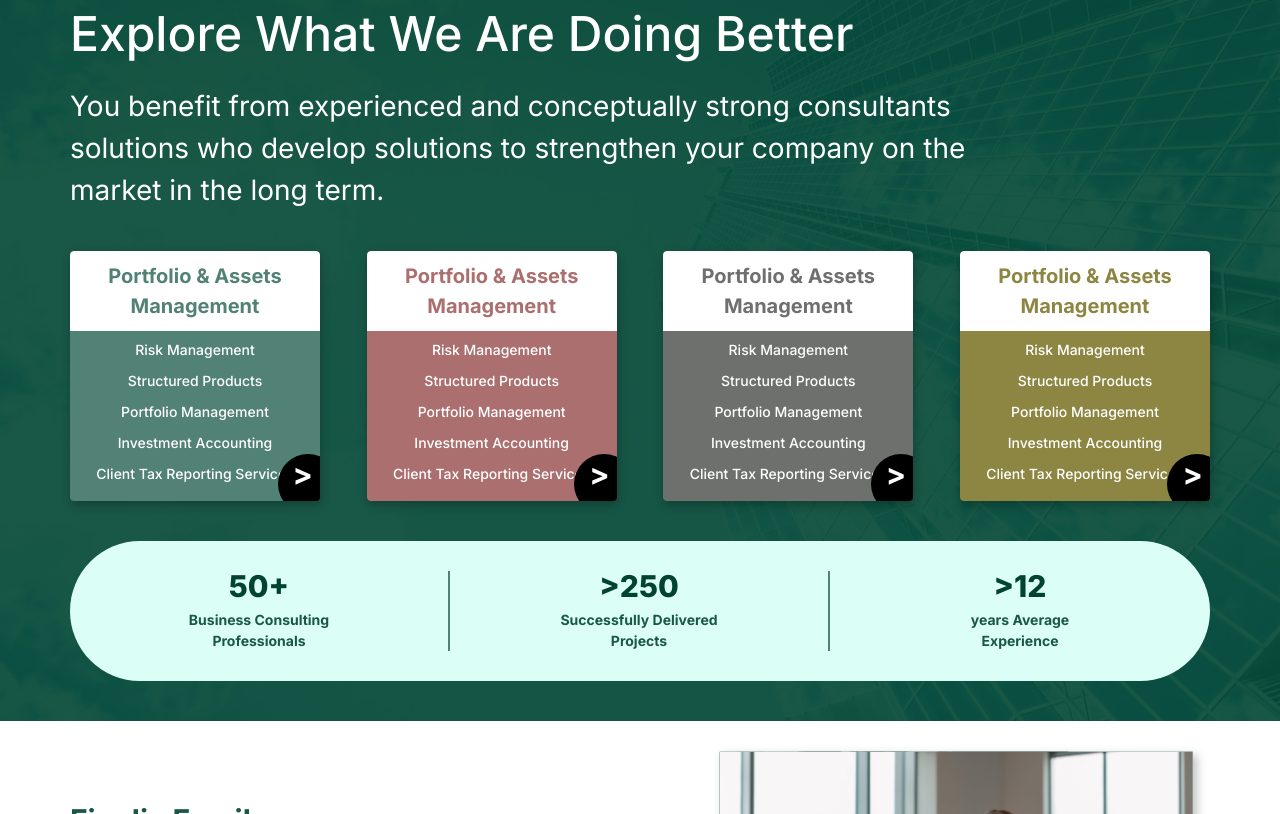
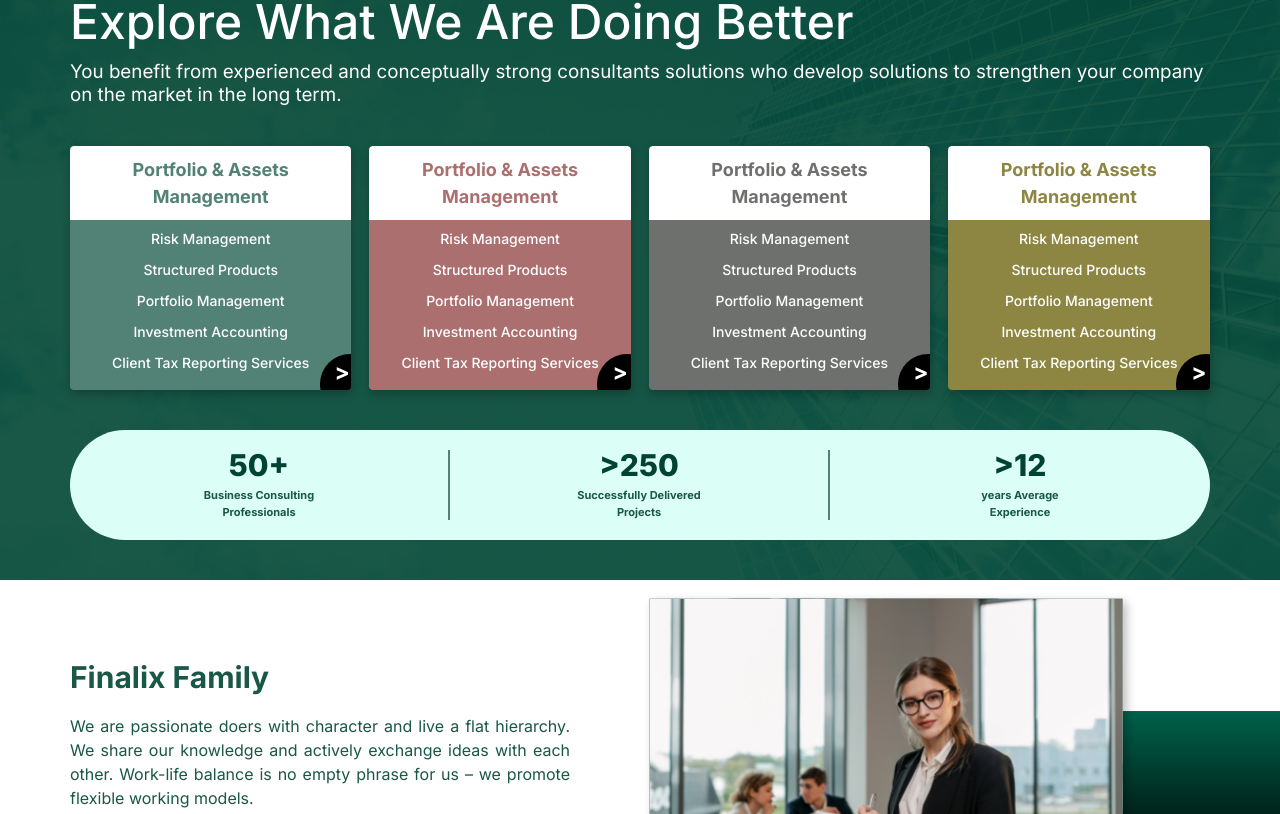
Before and after one commit to activus-d/finalix, a Next.js app: page / in a window 1280 px wide. Shown: the part 626-1440 px from the top of the page. Built offline with nearby package versions, Linux system fonts and the light colour scheme.

Commit message:
explore and finalixSec made mobile responsive

```diff
--- a/components/ExploreCom.jsx
+++ b/components/ExploreCom.jsx
@@ -2,9 +2,9 @@ import React from 'react'
 
 const ExploreCom = () => {
   return (
-    <section className='w-4/5 mb-16'>
-      <h2 className='text-white text-48 font-medium mb-6'>Explore What We Are Doing Better</h2>
-      <p className='text-white text-28 mb-6'>You benefit from experienced and conceptually strong consultants solutions who develop solutions to strengthen your company on the market in the long term.</p>
+    <section className='w-full mb-16'>
+      <h2 className='text-white text-4xl font-medium mb-6 text-center ss:text-5xl lg:text-48 lg:text-left'>Explore What We Are Doing Better</h2>
+      <p className='text-white text-2xl mb- text-center ss:text-3xl lg:text-left '>You benefit from experienced and conceptually strong consultants solutions who develop solutions to strengthen your company on the market in the long term.</p>
       {/* <Image src={exploreBg} width={30}/> */}
     </section>
   )
--- a/components/FiftyCom.jsx
+++ b/components/FiftyCom.jsx
@@ -2,18 +2,18 @@ import React from 'react'
 
 const FiftyCom = () => {
   return (
-    <section className='flex bg-veryLightGreen h-56 items-center rounded-full'>
+    <section className='flex bg-veryLightGreen h-40 items-center rounded-full ss:h-44 lg:52'>
       <div className='flex flex-col justify-center align-center border-r-2 border-lightGreen basis-1/3'>
-        <h3 className='text-verydeepGreen text-5xl font-extrabold text-center mb-3'>50+</h3>
-        <p className='text-deepGreen font-bold text-center inline-block w-5/6 m-auto'>Business Consulting <br/>Professionals</p>
+        <h3 className='text-verydeepGreen text-3xl font-extrabold text-center mb-3 ss:text4xl lg:text-5xl'>50+</h3>
+        <p className='text-deepGreen text-8 font-bold text-center inline-block m-auto ss:text-11 ss:w-5/6'>Business Consulting <br/>Professionals</p>
       </div>
       <div className='flex flex-col justify-center align-center border-r-2 border-lightGreen basis-1/3'>
-        <h3 className='text-verydeepGreen text-5xl font-extrabold text-center mb-3'>>250</h3>
-        <p className='text-deepGreen font-bold text-center inline-block w-5/6 m-auto'>Successfully Delivered <br/>Projects</p>
+        <h3 className='text-verydeepGreen text-3xl font-extrabold text-center mb-3 ss:text4xl lg:text-5xl'>>250</h3>
+        <p className='text-deepGreen text-8 font-bold text-center inline-block m-auto ss:text-11 ss:w-5/6'>Successfully Delivered <br/>Projects</p>
       </div>
       <div className='flex flex-col justify-center align-center basis-1/3'>
-        <h3 className='text-verydeepGreen text-5xl font-extrabold text-center mb-3'>>12</h3>
-        <p className='text-deepGreen font-bold text-center inline-block w-5/6 m-auto'>years Average <br/>Experience</p>
+        <h3 className='text-verydeepGreen text-3xl font-extrabold text-center mb-3 ss:text4xl lg:text-5xl'>>12</h3>
+        <p className='text-deepGreen text-8 font-bold text-center inline-block m-auto ss:text-11 ss:w-5/6'>years Average <br/>Experience</p>
       </div>
     </section>
   )
--- a/components/FinalixSec.jsx
+++ b/components/FinalixSec.jsx
@@ -6,19 +6,19 @@ import finalixSecImg2 from '../public/assets/images/finalixSecImg2.svg'
 const FinalixSec = ({props}) => {
   return (
     <section className=''>
-      <section className="grid grid-cols-2 bg-[url('../public/assets/images/finalixSecBg2.svg')] bg-no-repeat bg-35% bg-right px-28 py-10">
-        <div className='basis-1/2 flex flex-col justify-center text-justify pr-28'>
-          <h3 className='text-5xl text-deepGreen mb-9 font-bold'>
+      <section className="ss:grid ss:grid-cols-2 ss:bg-[url('../public/assets/images/finalixSecBg2.svg')] bg-no-repeat bg-35% bg-right px-5 py-5 ss:px-28">
+        <div className=' flex flex-col justify-center items-center text-center ss:pr-28 ss:text-justify ss:items-start'>
+          <h3 className='text-4xl text-deepGreen mb-9 font-bold lg:text-5xl'>
           Finalix Family
           </h3>
-          <p className='text-3xl mb-9 text-deepGreen'>
+          <p className='text-12 mb-9 text-deepGreen lg:text-16'>
             We are passionate doers with character and live a flat hierarchy. We share our knowledge and actively exchange ideas with each other. Work-life balance is no empty phrase for us – we promote flexible working models.
           </p>
           <button className='w-56 px-3 py-5 bg-deepGreen text-white text-2xl rounded-2xl'>
             Explore More >
           </button>
         </div>
-        <div className=" basis-2/4 flex justify-end">
+        <div className="hidden ss:block flex justify-end self-center">
           <Image
             src={finalixSecImg1}
             width={500}
@@ -26,19 +26,20 @@ const FinalixSec = ({props}) => {
           />
         </div>
       </section>
-      <section className="grid grid-cols-2 bg-[url('../public/assets/images/finalixSecBg2.svg')] bg-no-repeat bg-35% bg-left px-28 py-10">
-        <div className=" basis- flex justify-start">
+      <section className="ss:grid ss:grid-cols-2 ss:bg-[url('../public/assets/images/finalixSecBg2.svg')] bg-no-repeat bg-35% bg-left px-5 py-10 ss:px-28">
+        <div className="hidden ss:block flex justify-end self-center">
           <Image
             src={finalixSecImg2}
             width={500}
             height={350}
+            className='w-[800px] h-[500px]'
           />
         </div>
-        <div className='basis-1/2 pl-28 flex flex-col justify-center text-justify'>
-          <h3 className='text-5xl text-deepGreen mb-9 font-bold'>
+        <div className='flex flex-col justify-center items-center text-center ss:pl-28 ss:text-justify ss:text-left ss:items-start'>
+          <h3 className='text-4xl text-deepGreen mb-9 font-bold lg:text-5xl'>
             Recruiting
           </h3>
-          <p className='text-3xl mb-9 text-deepGreen'>
+          <p className='text-12 mb-9 text-deepGreen lg:text-16'>
             With us, you will accompany and develop value-creating projects with banks and insurance companies. The finalix Family is always looking for new consultants to join us in rethinking the financial industry. Are you ready?
           </p>
           <button className='w-56 px-3 py-5 bg-deepGreen text-white text-2xl rounded-2xl'>
--- a/components/Portfolio.jsx
+++ b/components/Portfolio.jsx
@@ -2,31 +2,89 @@ import React, {useState} from 'react'
 
 const Portfolio = ({title,content}) => {
   const [portfolioColor, setPortfolioColor]  = useState({lightGreen: '#528276', lightBrown: '#ab6f6f', midGray: '#6e706e', deepCyan: '#8d8642'})
+  const [portfolioOptions] = useState({title: 'Portfolio & Assets Management', options: ['Risk management', 'Structured product', 'Portfolio Management', 'Investment Accounting']})
+//
   return (
-    <section className='flex justify-between'>
-      <SinglePortfolio bgColor={portfolioColor.lightGreen}/>
-      <SinglePortfolio bgColor={portfolioColor.lightBrown}/>
-      <SinglePortfolio bgColor={portfolioColor.midGray}/>
-      <SinglePortfolio bgColor={portfolioColor.deepCyan}/>
+    <section className='hidden ss:flex ss:justify-around ss:gap-x-20 lg:grid-cols-4 lg:grid-rows-1 lg:gap-x-7'>
+      <SinglePortfolioOne
+        bgColor={portfolioColor.lightGreen}
+        options={portfolioOptions.options}
+        title={'Portfolio & Assets Management'}
+        option1={'Risk Management'}
+        option2={'Structured Products'}
+        option3={'Portfolio Management'}
+        option4={'Investment Accounting'}
+        option5={'Client Tax Reporting Services'}
+      />
+      <SinglePortfolioTwo
+        bgColor={portfolioColor.lightBrown}
+        options={portfolioOptions.options}
+        title={'Portfolio & Assets Management'}
+        option1={'Risk Management'}
+        option2={'Structured Products'}
+        option3={'Portfolio Management'}
+        option4={'Investment Accounting'}
+        option5={'Client Tax Reporting Services'}
+      />
+      <SinglePortfolioOne
+        bgColor={portfolioColor.midGray}
+        options={portfolioOptions.options}
+        title={'Portfolio & Assets Management'}
+        option1={'Risk Management'}
+        option2={'Structured Products'}
+        option3={'Portfolio Management'}
+        option4={'Investment Accounting'}
+        option5={'Client Tax Reporting Services'}
+      />
+      <SinglePortfolioTwo
+        bgColor={portfolioColor.deepCyan}
+        options={portfolioOptions.options}
+        title={'Portfolio & Assets Management'}
+        option1={'Risk Management'}
+        option2={'Structured Products'}
+        option3={'Portfolio Management'}
+        option4={'Investment Accounting'}
+        option5={'Client Tax Reporting Services'}
+      />
+
     </section>
   )
 }
 
-const SinglePortfolio = ({bgColor, content}) => {
+const SinglePortfolioOne = ({bgColor, option1, option2, option3, option4, option5, title}) => {
   return (
-    <div className='bg-deepGreen w-250px rounded-md shadow-portfolio mb-16 relative overflow-hidden'>
-      <div className='py-4 bg-white rounded-t-md'>
-        <h3 className='font-bold text-center text-[20px]' style={{color: bgColor}}>Portfolio & Assets Management</h3>
+    <div className='bg-deepGreen rounded-md shadow-portfolio mb-16 relative overflow-hidden'>
+      <div className='py-4 bg-white rounded-t-md ss:px-4'>
+        <h3 className='font-bold text-center text-[18px]' style={{color: bgColor}}>{title}</h3>
       </div>
       <div className={`p-3 rounded-b-md`} style={{backgroundColor: bgColor}}>
-        <p className=' text-white font-medium text-center mb-4'>Risk Management</p>
-        <p className=' text-white font-medium text-center mb-4'>Structured Products</p>
-        <p className=' text-white font-medium text-center mb-4'>Portfolio Management</p>
-        <p className=' text-white font-medium text-center mb-4'>Investment Accounting</p>
-        <p className=' text-white font-medium text-center mb-4'>Client Tax Reporting Services</p>
+        <p className=' text-white font-medium text-center mb-4'>{option1}</p>
+        <p className=' text-white font-medium text-center mb-4'>{option2}</p>
+        <p className=' text-white font-medium text-center mb-4'>{option3}</p>
+        <p className=' text-white font-medium text-center mb-4'>{option4}</p>
+        <p className=' text-white font-medium text-center mb-4'>{option5}</p>
       </div>
-      <div className='w-60px h-60px rounded-full flex pl-6 pt-2 absolute bottom-[-5%] right-[-7%]' style={{backgroundColor: 'black'}}>
-        <span className='text-5xl font-bold text-white'>></span>
+      <div className='w-60px h-60px rounded-full flex pl-6 pt-2 absolute bottom-[-10%] right-[-10%]' style={{backgroundColor: 'black'}}>
+        <span className='text-4xl font-bold text-white'>></span>
+      </div>
+    </div>
+  )
+}
+const SinglePortfolioTwo = ({bgColor, option1, option2, option3, option4, option5, title}) => {
+  return (
+    <div className='bg-deepGreen rounded-md shadow-portfolio mb-16 relative overflow-hidden hidden lg:block'>
+      <div className='py-4 bg-white rounded-t-md '>
+        <h3 className='font-bold text-center text-[18px]' style={{color: bgColor}}>Portfolio & Assets Management</h3>
+      </div>
+      <div className={`p-3 rounded-b-md`} style={{backgroundColor: bgColor}}>
+        <p className=' text-white font-medium text-center mb-4'>{option1}</p>
+        <p className=' text-white font-medium text-center mb-4'>{option2}</p>
+        <p className=' text-white font-medium text-center mb-4'>{option3}</p>
+        <p className=' text-white font-medium text-center mb-4'>{option4}</p>
+        <p className=' text-white font-medium text-center mb-4'>{option5}</p>
+      </div>
+      <div className='w-60px h-60px rounded-full flex pl-6 pt-2 absolute bottom-[-10%] right-[-10%]' style={{backgroundColor: 'black'}}>
+        <span className='text-4xl font-bold text-white'>></span>
       </div>
     </div>
   )
--- a/container/Explore.jsx
+++ b/container/Explore.jsx
@@ -5,7 +5,7 @@ import exploreBg from '../public/assets/images/exploreBg.svg'
 
 const Explore = () => {
   return (
-    <section className="bg-[url('../public/assets/images/exploreBg.svg')] bg-cover w-full pt-10 pb-16 px-28">
+    <section className="bg-[url('../public/assets/images/exploreBg.svg')] bg-cover w-full pt-10 pb-16 px-5 ss:px-28">
         <ExploreCom />
         <Portfolio />
         <FiftyCom />
--- a/tailwind.config.js
+++ b/tailwind.config.js
@@ -37,6 +37,9 @@ module.exports = {
         '48': '48px',
         '28': '28px',
         '10': '10px',
+        '16': '16px',
+        '11': '11px',
+        '8': '8px'
       },
     screens: {
       xs: "480px",
```
